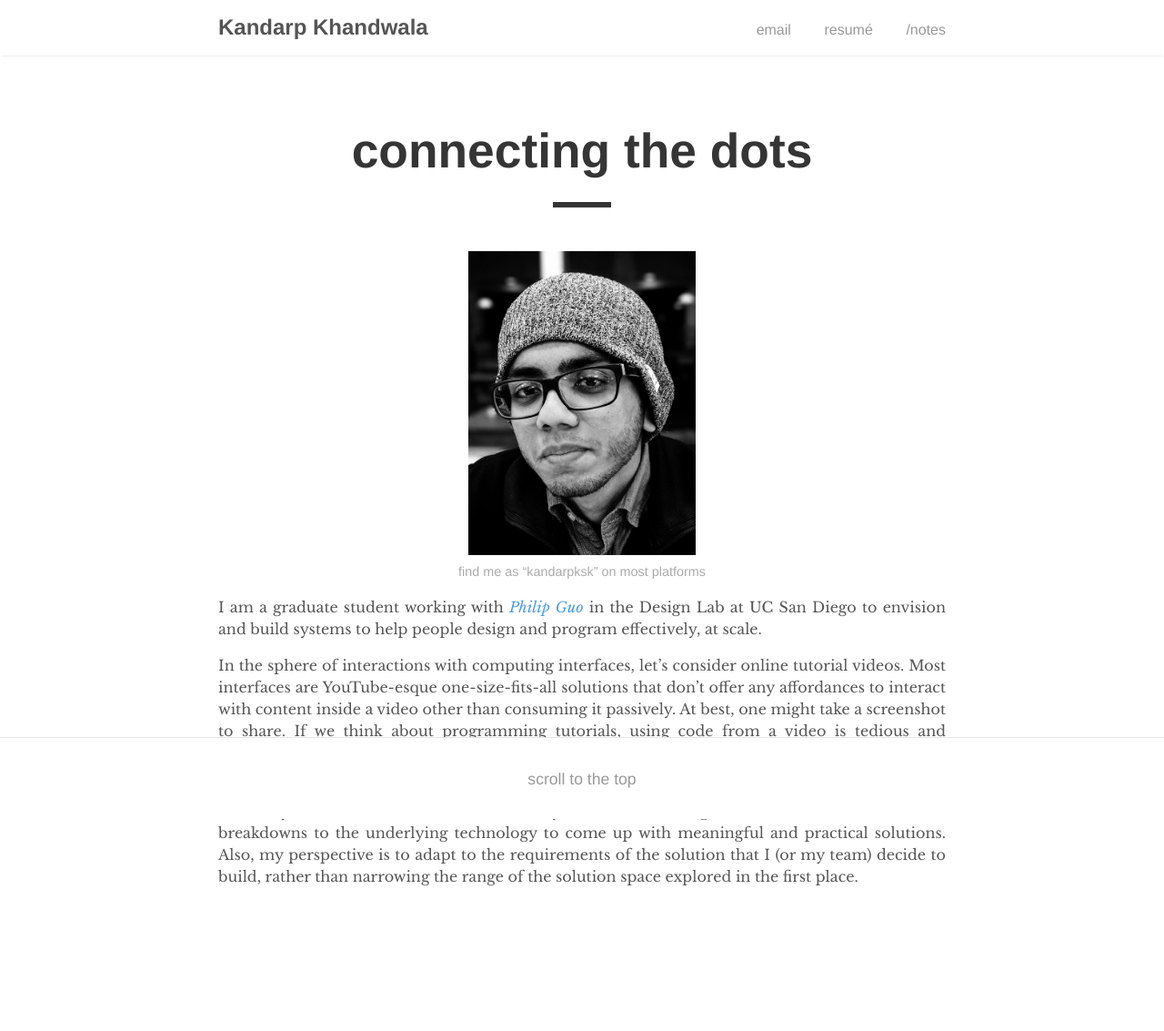
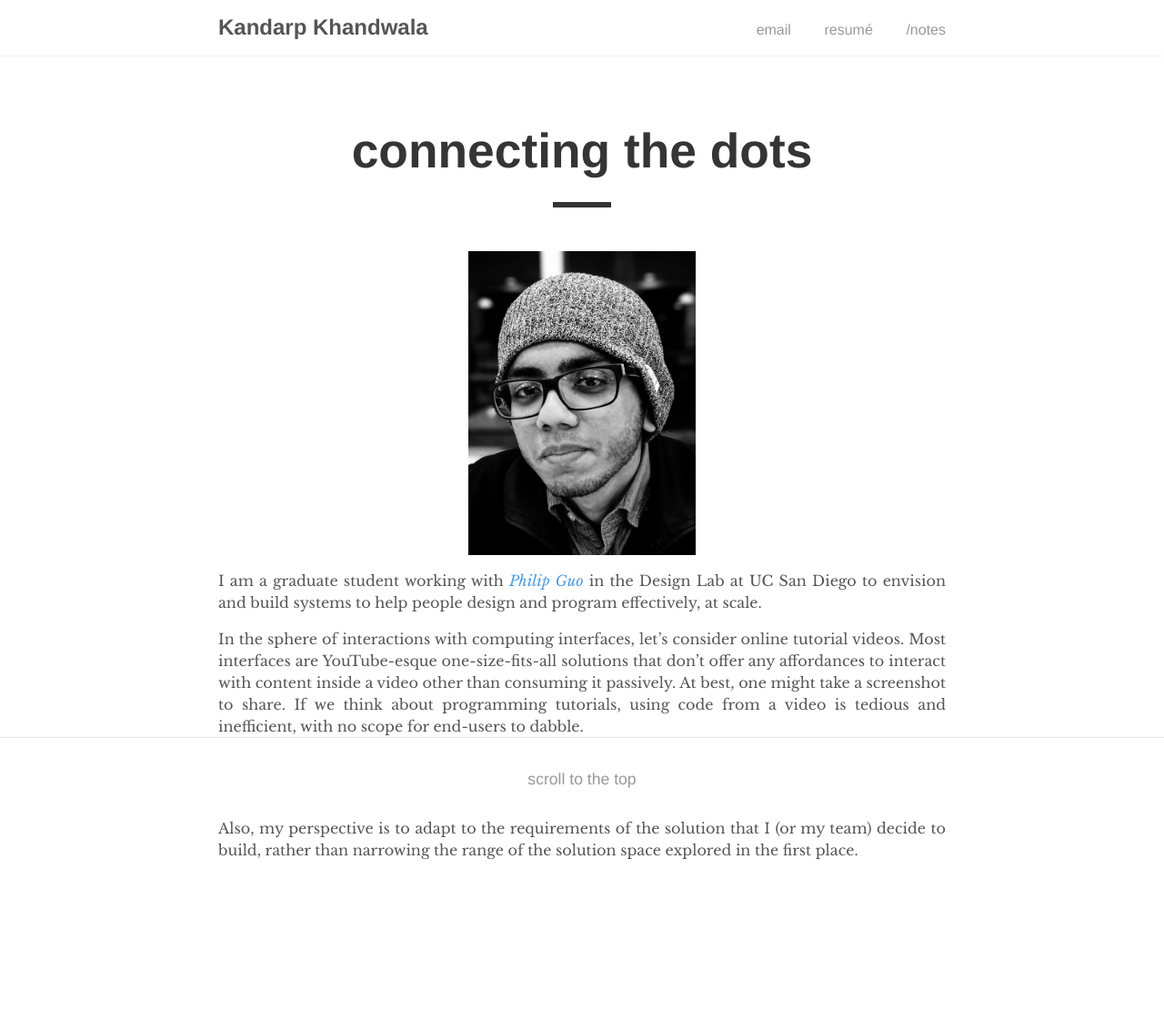
Before and after one commit to kandarpksk/kandarpksk.github.io, a Jekyll site: the page built from _posts/2018-01-30-about.md, in a window 1280 px wide. Shown: the whole page at 91% size. Built offline with Jekyll 4.4.1, drawn with Linux system fonts in a browser that asks for light colours; after the commit the page ends 1104 px from its top, so only the background shows below that.

Commit message:
Update 2018-01-30-about.md

```diff
--- a/_posts/2018-01-30-about.md
+++ b/_posts/2018-01-30-about.md
@@ -8,7 +8,7 @@ excerpt: I am a graduate student working with Philip Guo in the Interactivity La
 <!-- TODO \| what, how and why I think as I do \| coursework -->
 
 <img src="/assets/headshot-kandarp.jpg" style="width: 30%; min-width: 250px;">
-*find me as "kandarpksk" on most platforms*
+<!-- *find me as "kandarpksk" on most platforms* -->
 
 <!-- note: sync with excerpt -->
 I am a graduate student working with *[Philip Guo](http://pgbovine.net)* in the Design Lab at UC San Diego to envision and build systems to help people design and program effectively, at scale. <!-- I firmly believe that advancement in technology is at a stage where anything we might want to dream about is [within the realm of possibility](https://www.microsoft.com/buxtoncollection "please see the quote") as long as we are persistent. -->
```
